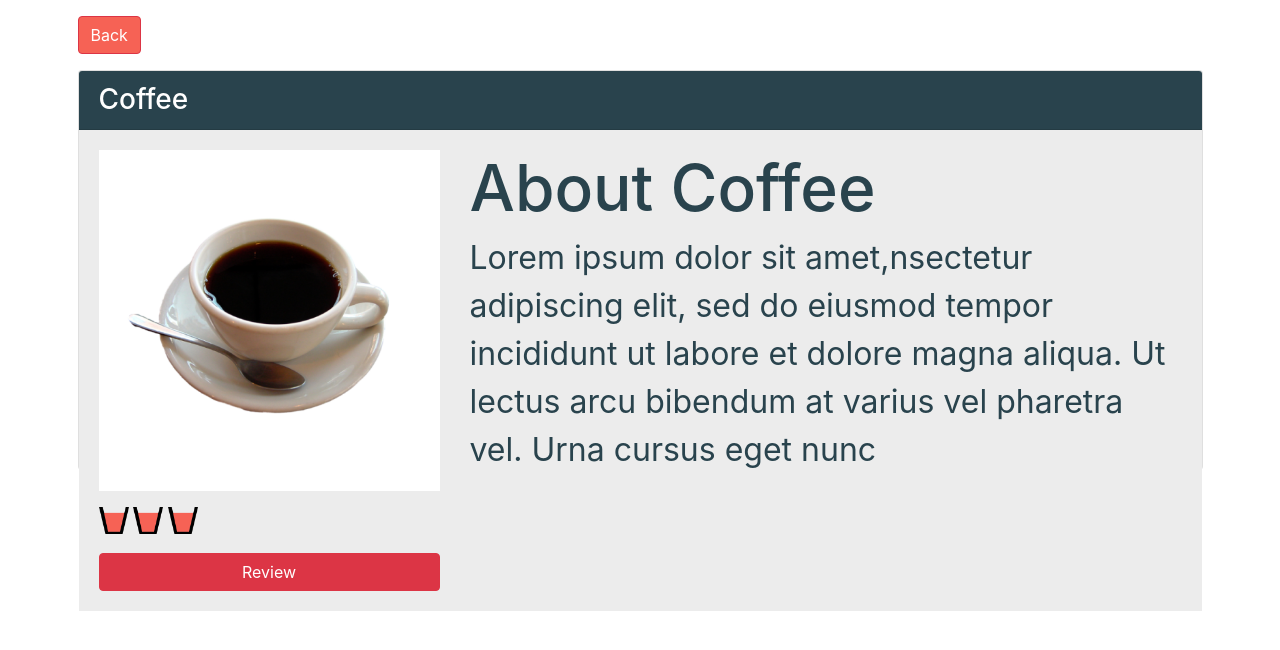
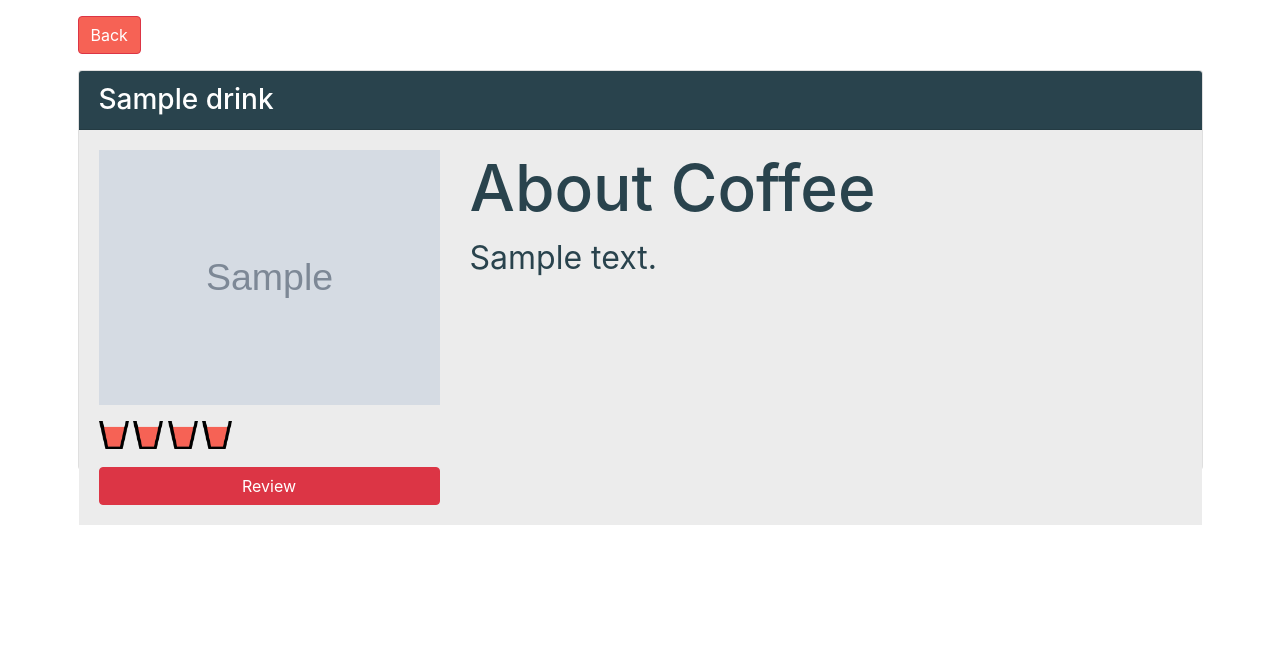
Before and after one commit to Mechasparrow/DrinkRev, a Django app: page /drinks/1 in a window 1280 px wide. Shown: the part 76-726 px from the top of the page. Run offline with Django 3.2, Linux system fonts and the light colour scheme; tables that the repository leaves empty hold one stand-in row (values such as "Sample post"); grey boxes marked "Sample" are stand-in pictures; some libraries are stand-ins or nearby versions.

Commit message:
Pass data to the about drinks page

```diff
--- a/drinkreviews/templates/drinkreviews/drinkcard.html
+++ b/drinkreviews/templates/drinkreviews/drinkcard.html
@@ -22,7 +22,7 @@
         </div>
 
         <div class = "view-btn col-4">
-            <a href = "{% url 'view' 1 %}" class = "btn float-right">
+            <a href = "{% url 'view' drink.id %}" class = "btn float-right">
                 View
             </a>
         </div>
--- a/drinkreviews/templates/drinkreviews/view-drink.html
+++ b/drinkreviews/templates/drinkreviews/view-drink.html
@@ -10,7 +10,7 @@
         <div class = "card">
             <div class = "card-header">
                 <!-- Drink Title -->
-                <h3 class = "card-title">Coffee</h3>
+                <h3 class = "card-title">{{drink.name}}</h3>
             </div>
 
             <div class = "card-body">
@@ -19,13 +19,13 @@
                     <div class = "col-4">
                         <!-- Drink Image -->
                         <div class = "ml-auto mr-auto img-holder">
-                            <img class = "img-fluid" src = "{% static 'drinkreviews/drinks/coffee.png' %}"/>
+                            <img class = "img-fluid" src = "{{drink.img_url}}"/>
                         </div>
 
                         <!-- Drink Rating -->
                         <div class = "rating">
                             <!-- Placeholder-->
-                            {% with ''|center:3 as range %}
+                            {% with ''|center:drink.rating as range %}
                             {% for i in range %}
                                 <div class = "rating-img">
                                     <img class = "img-fluid" src = "{% static '/drinkreviews/drink.png' %}"/>
@@ -37,7 +37,7 @@
 
 
                         <!-- Drink Review Button-->
-                        <a href = "{% url 'review' %}" class ="btn btn-review btn-block btn-danger">
+                        <a href = "{% url 'review' drink.id %}" class ="btn btn-review btn-block btn-danger">
                             Review
                         </a>
 
@@ -47,10 +47,7 @@
                     <div id = "drink-about-info" class = "col-8">
                         <h1 class = "drink-title">About Coffee</h1>
                         <p class = "drink-desc">
-                            Lorem ipsum dolor sit amet,nsectetur adipiscing elit,
-                            sed do eiusmod tempor incididunt ut labore et dolore
-                            magna aliqua. Ut lectus arcu bibendum at varius vel
-                            pharetra vel. Urna cursus eget nunc
+                            {{drink.desc}}
                         </p>
                     </div>
                 </div>
--- a/drinkreviews/urls.py
+++ b/drinkreviews/urls.py
@@ -7,7 +7,7 @@ from . import views
 
 urlpatterns = [
     path('', views.index, name = 'index'),
-    path('<int:id>', views.view, name = 'view'),
-    path('review-drink', views.review, name = 'review'),
+    path('<int:pk>', views.view, name = 'view'),
+    path('<int:pk>/review-drink', views.review, name = 'review'),
     path('create-drink', views.create, name = 'create')
 ]
--- a/drinkreviews/views.py
+++ b/drinkreviews/views.py
@@ -11,8 +11,8 @@ def index(request):
 
     return render(request, 'drinkreviews/index.html',{'drinks': drinks})
 
-def view(request, id):
-    drink_obj = Drink.objects.get(pk = id)
+def view(request, pk):
+    drink_obj = Drink.objects.get(pk=pk)
     return render(request, 'drinkreviews/view-drink.html', {'drink': drink_obj})
 
 def review(request):
```
